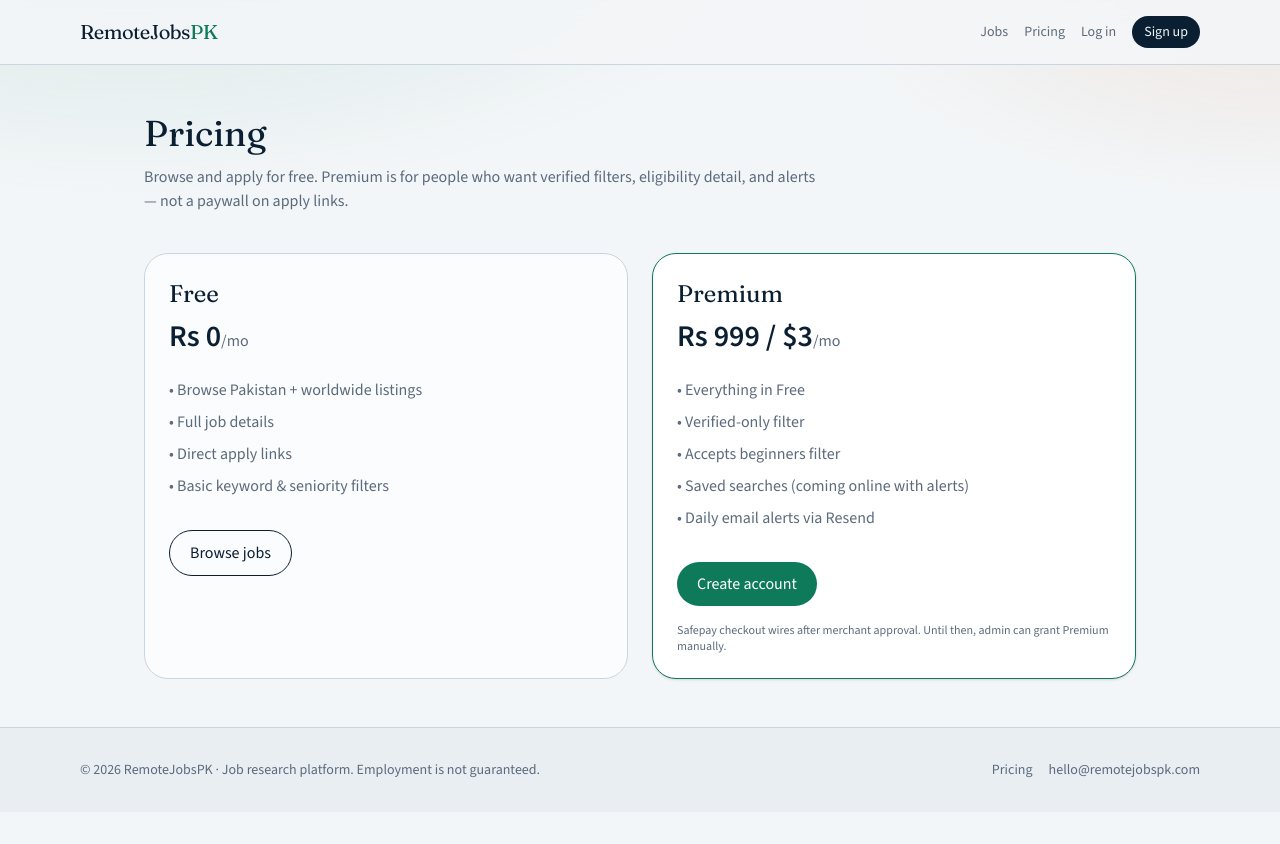
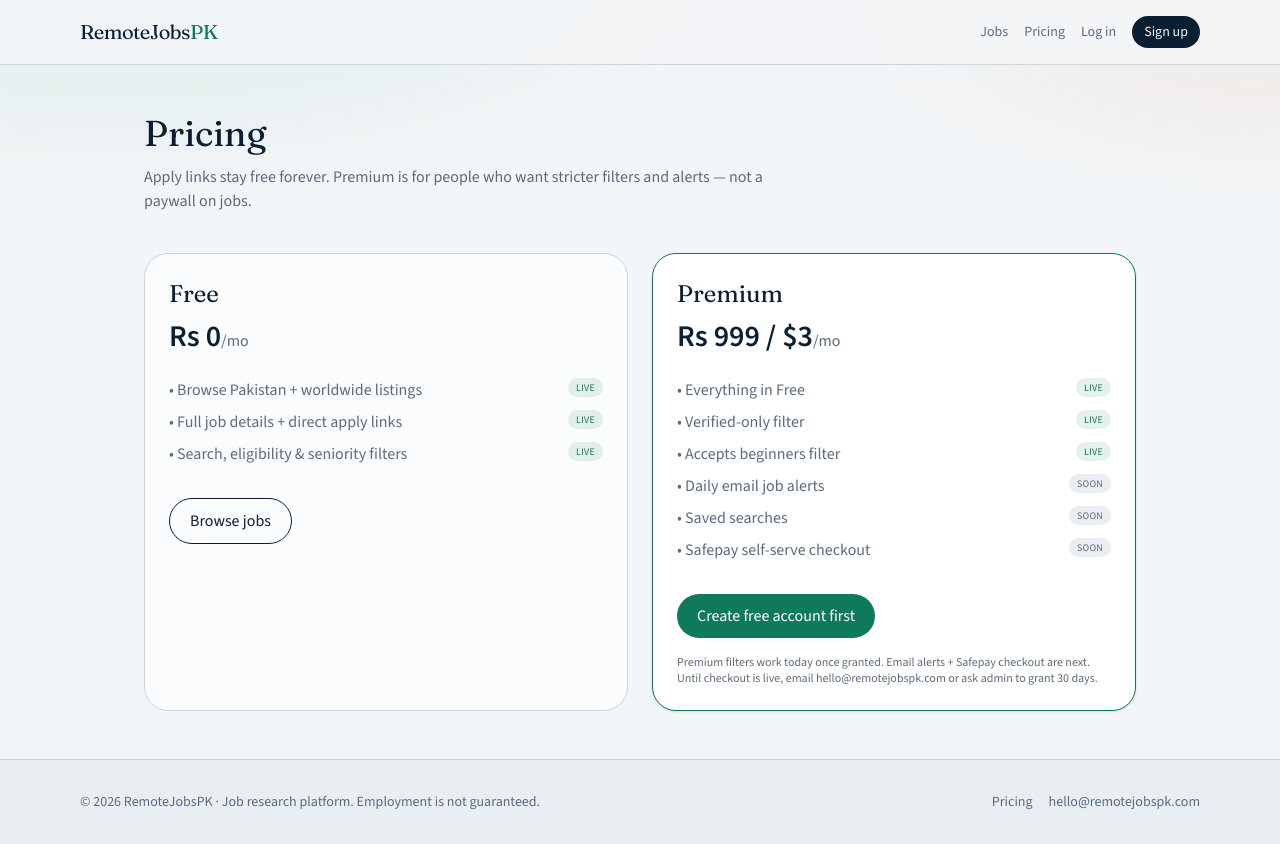
Before and after one commit to tradereval/remotejobspk, a Next.js app: page /pricing in a window 1280 px wide. Before the commit the page ends 812 px from the top, so only its background shows below. Built offline with nearby package versions, Linux system fonts and the light colour scheme; no server answers.

Commit message:
Clarify free signup and make Premium value visible on Jobs, Account, Pricing.
Co-authored-by: Cursor <cursoragent@cursor.com>

```diff
--- a/src/app/account/page.tsx
+++ b/src/app/account/page.tsx
@@ -10,6 +10,10 @@ export default async function AccountPage() {
   return (
     <div className="mx-auto max-w-2xl px-4 py-12">
       <h1 className="font-[family-name:var(--font-display)] text-3xl">Account</h1>
+      <p className="mt-2 text-sm text-[var(--muted)]">
+        You&apos;re signed in. No confirmation email is required — accounts work right away.
+      </p>
+
       <div className="mt-6 space-y-3 rounded-2xl border border-[var(--line)] bg-white/80 p-5">
         <p>
           <span className="text-[var(--muted)]">Email:</span> {user.email}
@@ -28,15 +32,57 @@ export default async function AccountPage() {
           </p>
         )}
       </div>
-      {!premium && (
-        <p className="mt-6 text-[var(--muted)]">
-          Want verified filters and alerts?{" "}
-          <Link href="/pricing" className="text-[var(--accent)] underline">
-            See Premium
+
+      <div className="mt-8 grid gap-4 sm:grid-cols-2">
+        <div className="rounded-2xl border border-[var(--line)] bg-white/70 p-5">
+          <h2 className="font-[family-name:var(--font-display)] text-xl">Free includes</h2>
+          <ul className="mt-3 space-y-2 text-sm text-[var(--muted)]">
+            <li>• Full job board browse</li>
+            <li>• Eligibility labels on every role</li>
+            <li>• Search + seniority filters</li>
+            <li>• Direct apply links (never paywalled)</li>
+          </ul>
+          <Link href="/jobs" className="mt-4 inline-block text-sm text-[var(--accent)] underline">
+            Browse jobs →
           </Link>
-          . Safepay checkout will appear here after merchant approval.
-        </p>
-      )}
+        </div>
+
+        <div
+          className={`rounded-2xl border p-5 ${
+            premium ? "border-[var(--accent)] bg-white" : "border-[var(--line)] bg-white/70"
+          }`}
+        >
+          <h2 className="font-[family-name:var(--font-display)] text-xl">
+            Premium {premium ? "unlocked" : "adds"}
+          </h2>
+          <ul className="mt-3 space-y-2 text-sm text-[var(--muted)]">
+            <li>• Verified-only filter (skip unverified postings)</li>
+            <li>• Accepts-beginners filter</li>
+            <li>
+              • Daily email alerts{" "}
+              <span className="text-xs">(wiring next — Resend)</span>
+            </li>
+            <li>
+              • Saved searches{" "}
+              <span className="text-xs">(coming soon)</span>
+            </li>
+          </ul>
+          {!premium && (
+            <>
+              <Link
+                href="/pricing"
+                className="mt-4 inline-flex rounded-full bg-[var(--accent)] px-4 py-2 text-sm text-white"
+              >
+                See Premium Rs 999 / $3
+              </Link>
+              <p className="mt-3 text-xs text-[var(--muted)]">
+                Checkout (Safepay) is not live yet. Until then, ask us at hello@remotejobspk.com or an
+                admin can grant Premium manually.
+              </p>
+            </>
+          )}
+        </div>
+      </div>
     </div>
   );
 }
--- a/src/app/jobs/page.tsx
+++ b/src/app/jobs/page.tsx
@@ -75,18 +75,40 @@ export default async function JobsPage({ searchParams }: { searchParams: SearchP
           <option value="senior">Senior</option>
           <option value="lead">Lead</option>
         </select>
-        {premium && (
-          <>
-            <label className="flex items-center gap-2 text-sm">
-              <input type="checkbox" name="verified" value="1" defaultChecked={sp.verified === "1"} />
-              Verified only
-            </label>
-            <label className="flex items-center gap-2 text-sm">
-              <input type="checkbox" name="beginners" value="1" defaultChecked={sp.beginners === "1"} />
-              Accepts beginners
-            </label>
-          </>
-        )}
+        <label
+          className={`flex items-center gap-2 text-sm sm:col-span-2 ${premium ? "" : "opacity-60"}`}
+        >
+          <input
+            type="checkbox"
+            name="verified"
+            value="1"
+            disabled={!premium}
+            defaultChecked={premium && sp.verified === "1"}
+          />
+          Verified only
+          {!premium && (
+            <Link href="/pricing" className="rounded-full bg-[var(--panel)] px-2 py-0.5 text-xs text-[var(--accent)]">
+              Premium
+            </Link>
+          )}
+        </label>
+        <label
+          className={`flex items-center gap-2 text-sm sm:col-span-2 ${premium ? "" : "opacity-60"}`}
+        >
+          <input
+            type="checkbox"
+            name="beginners"
+            value="1"
+            disabled={!premium}
+            defaultChecked={premium && sp.beginners === "1"}
+          />
+          Accepts beginners
+          {!premium && (
+            <Link href="/pricing" className="rounded-full bg-[var(--panel)] px-2 py-0.5 text-xs text-[var(--accent)]">
+              Premium
+            </Link>
+          )}
+        </label>
         <button
           type="submit"
           className="rounded-xl bg-[var(--ink)] px-4 py-2 text-[var(--bg)] hover:bg-[var(--accent)] sm:col-span-4 sm:justify-self-start"
--- a/src/app/pricing/page.tsx
+++ b/src/app/pricing/page.tsx
@@ -5,8 +5,8 @@ export default function PricingPage() {
     <div className="mx-auto max-w-5xl px-4 py-12">
       <h1 className="font-[family-name:var(--font-display)] text-4xl">Pricing</h1>
       <p className="mt-3 max-w-2xl text-[var(--muted)]">
-        Browse and apply for free. Premium is for people who want verified filters, eligibility detail, and
-        alerts — not a paywall on apply links.
+        Apply links stay free forever. Premium is for people who want stricter filters and alerts — not a
+        paywall on jobs.
       </p>
 
       <div className="mt-10 grid gap-6 md:grid-cols-2">
@@ -14,10 +14,9 @@ export default function PricingPage() {
           name="Free"
           price="Rs 0"
           items={[
-            "Browse Pakistan + worldwide listings",
-            "Full job details",
-            "Direct apply links",
-            "Basic keyword & seniority filters",
+            { text: "Browse Pakistan + worldwide listings", status: "live" },
+            { text: "Full job details + direct apply links", status: "live" },
+            { text: "Search, eligibility & seniority filters", status: "live" },
           ]}
           cta={{ href: "/jobs", label: "Browse jobs" }}
         />
@@ -26,14 +25,15 @@ export default function PricingPage() {
           price="Rs 999 / $3"
           highlight
           items={[
-            "Everything in Free",
-            "Verified-only filter",
-            "Accepts beginners filter",
-            "Saved searches (coming online with alerts)",
-            "Daily email alerts via Resend",
+            { text: "Everything in Free", status: "live" },
+            { text: "Verified-only filter", status: "live" },
+            { text: "Accepts beginners filter", status: "live" },
+            { text: "Daily email job alerts", status: "soon" },
+            { text: "Saved searches", status: "soon" },
+            { text: "Safepay self-serve checkout", status: "soon" },
           ]}
-          cta={{ href: "/signup", label: "Create account" }}
-          note="Safepay checkout wires after merchant approval. Until then, admin can grant Premium manually."
+          cta={{ href: "/signup", label: "Create free account first" }}
+          note="Premium filters work today once granted. Email alerts + Safepay checkout are next. Until checkout is live, email hello@remotejobspk.com or ask admin to grant 30 days."
         />
       </div>
     </div>
@@ -50,7 +50,7 @@ function Plan({
 }: {
   name: string;
   price: string;
-  items: string[];
+  items: { text: string; status: "live" | "soon" }[];
   cta: { href: string; label: string };
   highlight?: boolean;
   note?: string;
@@ -62,10 +62,24 @@ function Plan({
       }`}
     >
       <h2 className="font-[family-name:var(--font-display)] text-2xl">{name}</h2>
-      <p className="mt-2 text-3xl font-semibold">{price}<span className="text-base font-normal text-[var(--muted)]">/mo</span></p>
+      <p className="mt-2 text-3xl font-semibold">
+        {price}
+        <span className="text-base font-normal text-[var(--muted)]">/mo</span>
+      </p>
       <ul className="mt-6 space-y-2 text-[var(--muted)]">
         {items.map((item) => (
-          <li key={item}>• {item}</li>
+          <li key={item.text} className="flex items-start justify-between gap-3">
+            <span>• {item.text}</span>
+            <span
+              className={`shrink-0 rounded-full px-2 py-0.5 text-[10px] uppercase tracking-wide ${
+                item.status === "live"
+                  ? "bg-[var(--accent)]/10 text-[var(--accent)]"
+                  : "bg-[var(--panel)] text-[var(--muted)]"
+              }`}
+            >
+              {item.status === "live" ? "Live" : "Soon"}
+            </span>
+          </li>
         ))}
       </ul>
       <Link
--- a/src/app/signup/page.tsx
+++ b/src/app/signup/page.tsx
@@ -15,6 +15,10 @@ export default async function SignupPage({
   return (
     <div className="mx-auto max-w-md px-4 py-12">
       <h1 className="font-[family-name:var(--font-display)] text-3xl">Create account</h1>
+      <p className="mt-2 text-sm text-[var(--muted)]">
+        No confirmation email — you&apos;ll be signed in immediately. Free accounts can browse and apply;
+        Premium unlocks stricter filters.
+      </p>
       {sp.error && <p className="mt-3 text-sm text-rose-700">{sp.error}</p>}
       <form action={signupAction} className="mt-6 space-y-4">
         <input
```
